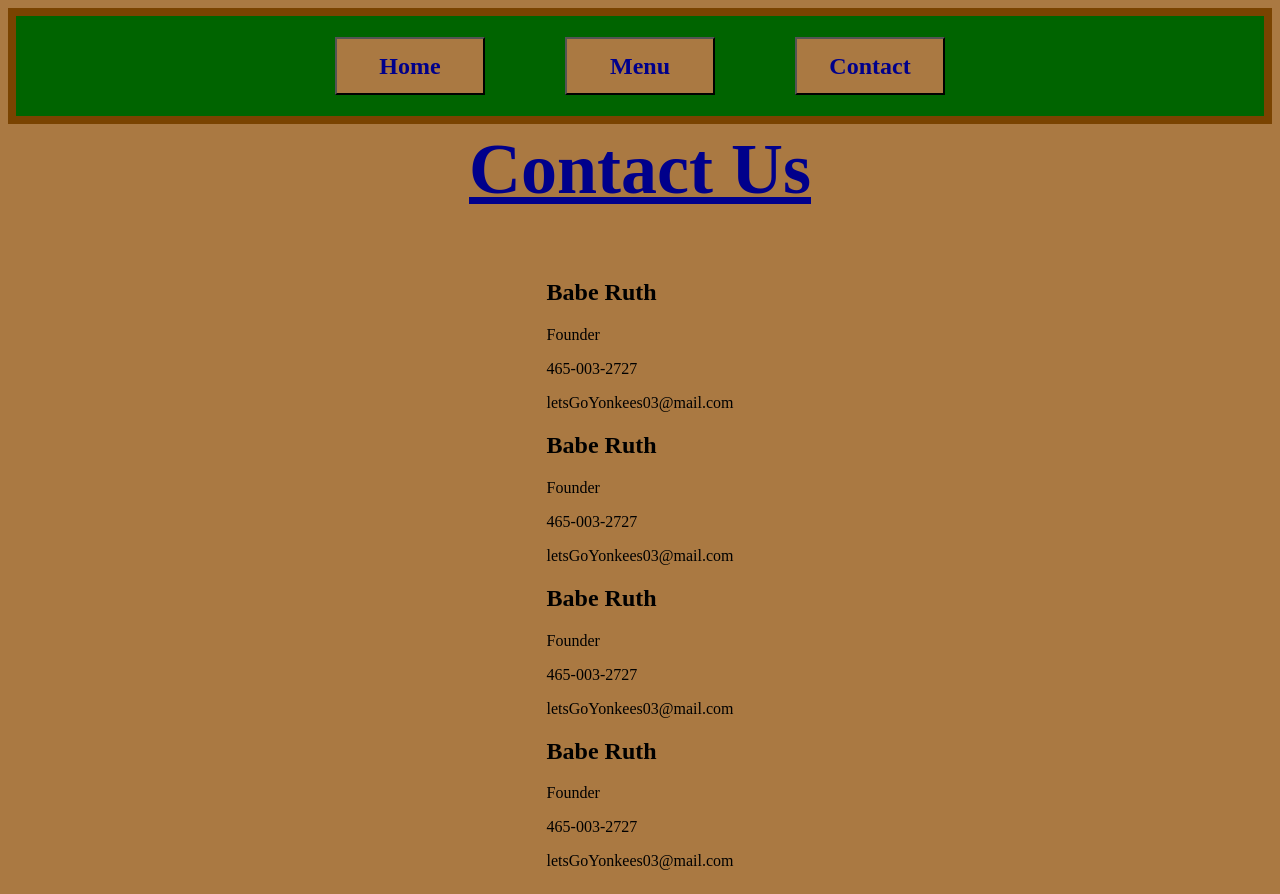
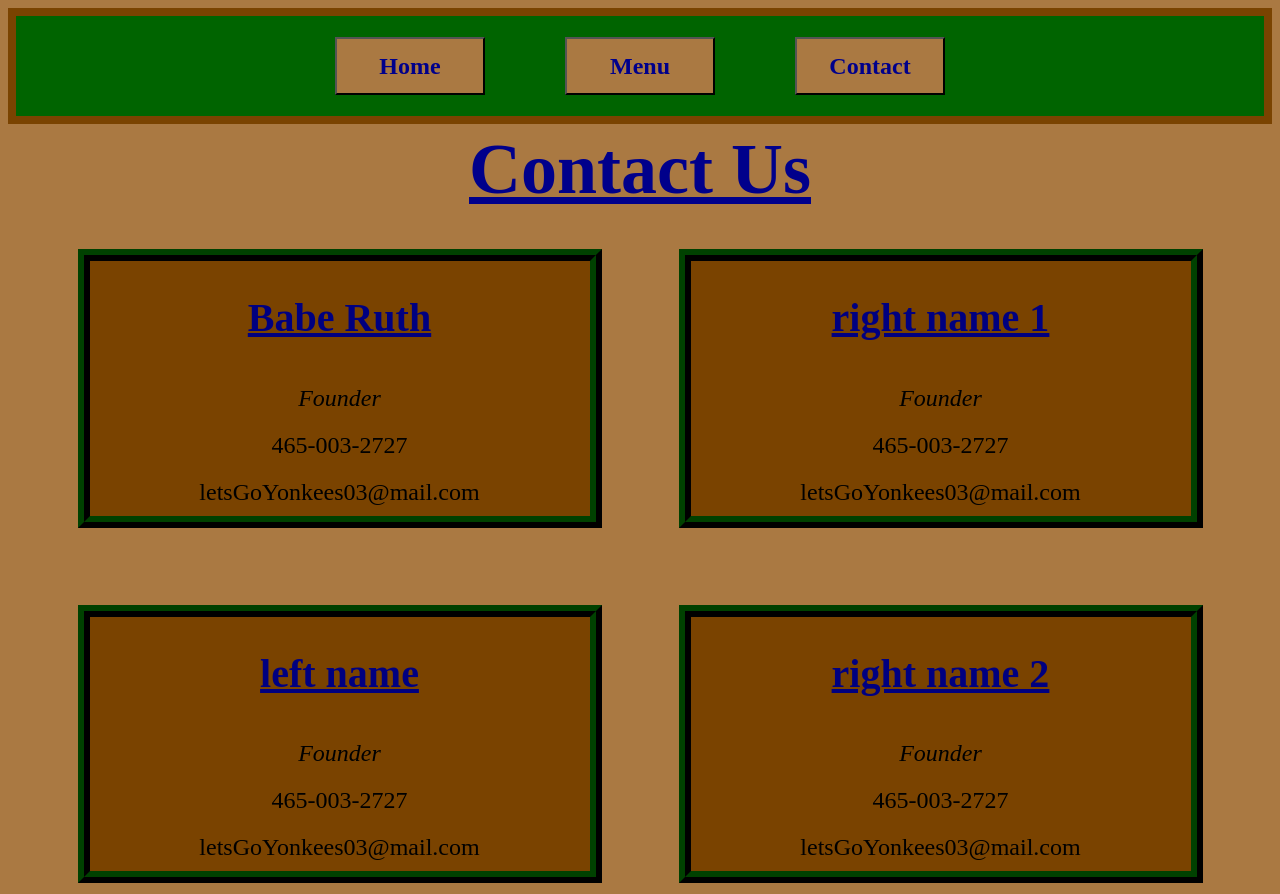
Before and after one commit to krosengr4/triple-crown-tavern-resturaunt, a website built with webpack: page src/template.html in a window 1280 px wide. Built offline with nearby package versions, Linux system fonts and the light colour scheme.

Commit message:
Formatted and styled a hard-coded version of the contact us page.

```diff
--- a/src/style.css
+++ b/src/style.css
@@ -121,3 +121,46 @@
     justify-content: left;
     margin-top: -40px;
 }
+
+/* Contact page */
+#nameContent {
+    display: flex;
+    gap: 125px;
+    margin-top: 14px;
+}
+
+#rightNames,
+#leftNames {
+    display: flex;
+    flex-direction: column;
+    gap: 125px;
+}
+
+#nameCard {
+    border: 12px ridge #004100;
+    background-color: #7a4300;
+    width: 500px;
+    display: flex;
+    flex-direction: column;
+    align-items: center;
+    margin: -24px;
+}
+
+#name {
+    font-size: 40px;
+    text-decoration: underline;
+    color: navy;
+    background-color: #7a4300;
+    font-family: MesloLGS Nerd Font;
+}
+
+#info {
+    background-color: #7a4300;
+    font-size: 24px;
+    font-family: MesloLGS Nerd Font;
+    margin: 10px;
+}
+
+.contactTitle {
+    font-style: italic;
+}
--- a/src/template.html
+++ b/src/template.html
@@ -21,31 +21,31 @@
                 <h1 id="title">Contact Us</h1>
             </div>
             <div id="nameContent">
-                <div id="topNames">
+                <div id="leftNames">
                     <div id="nameCard">
                         <h2 id="name">Babe Ruth</h2>
-                        <p id="info">Founder</p>
+                        <p id="info" class="contactTitle">Founder</p>
                         <p id="info">465-003-2727</p>
                         <p id="info">letsGoYonkees03@mail.com</p>
                     </div>
                     <div id="nameCard">
-                        <h2 id="name">Babe Ruth</h2>
-                        <p id="info">Founder</p>
+                        <h2 id="name">left name</h2>
+                        <p id="info" class="contactTitle">Founder</p>
                         <p id="info">465-003-2727</p>
                         <p id="info">letsGoYonkees03@mail.com</p>
                     </div>
                 </div>
 
-                <div id="bottomNames">
+                <div id="rightNames">
                     <div id="nameCard">
-                        <h2 id="name">Babe Ruth</h2>
-                        <p id="info">Founder</p>
+                        <h2 id="name">right name 1</h2>
+                        <p id="info" class="contactTitle">Founder</p>
                         <p id="info">465-003-2727</p>
                         <p id="info">letsGoYonkees03@mail.com</p>
                     </div>
                     <div id="nameCard">
-                        <h2 id="name">Babe Ruth</h2>
-                        <p id="info">Founder</p>
+                        <h2 id="name">right name 2</h2>
+                        <p id="info" class="contactTitle">Founder</p>
                         <p id="info">465-003-2727</p>
                         <p id="info">letsGoYonkees03@mail.com</p>
                     </div>
```
